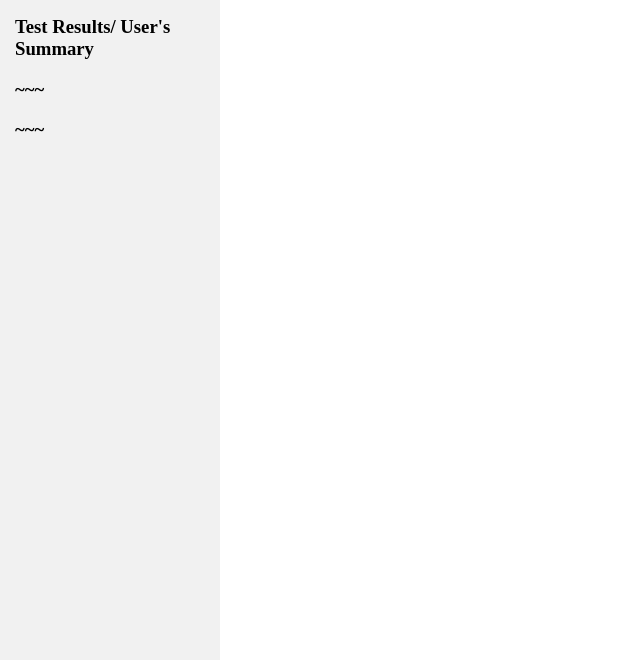
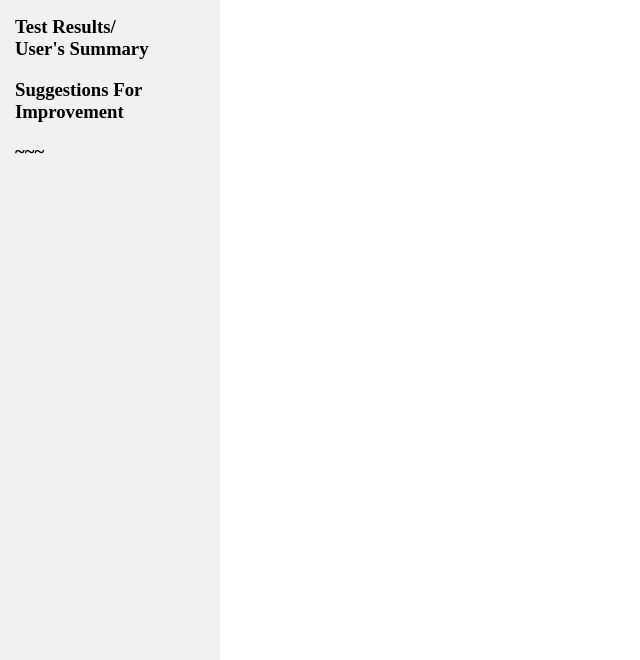
Before and after one commit to JamesEMurray/Wave-Report-0_1, a plain HTML site: page index.html in a window 1280 px wide. Shown: the part 140-800 px from the top of the page, without its empty margins (0-640 px from the left). Drawn offline with Linux system fonts and the light colour scheme.

Commit message:
Update index.html

```diff
--- a/index.html
+++ b/index.html
@@ -35,8 +35,8 @@
   <h3>Home</h3>
   <h3>Usability</h3>
   <h3>Wave Report</h3>
-  <h3>Test Results/<n> User's Summary</h3>
-  <h3> ~~~ </h3>
+  <h3>Test Results/<br> User's Summary</h3>
+  <h3>Suggestions For Improvement</h3>
   <h3> ~~~ </h3>
  </div>
 
```
